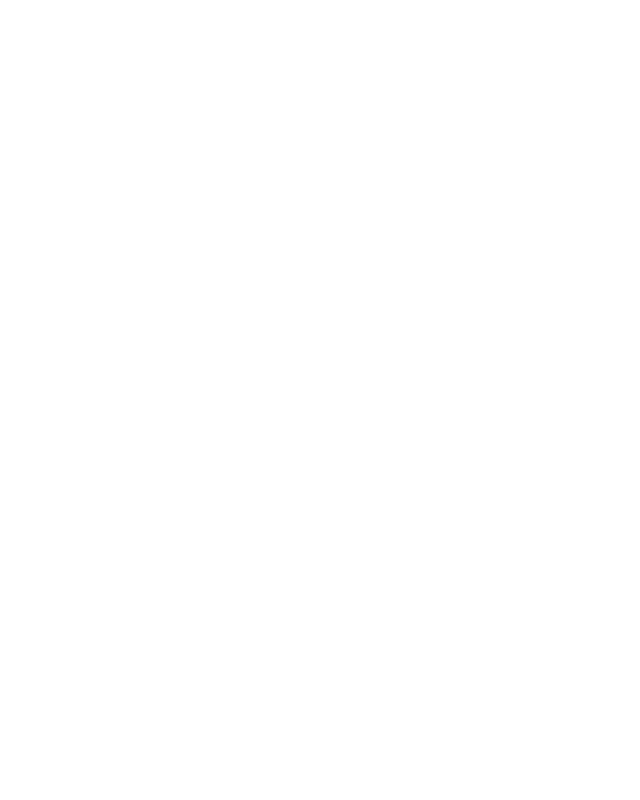
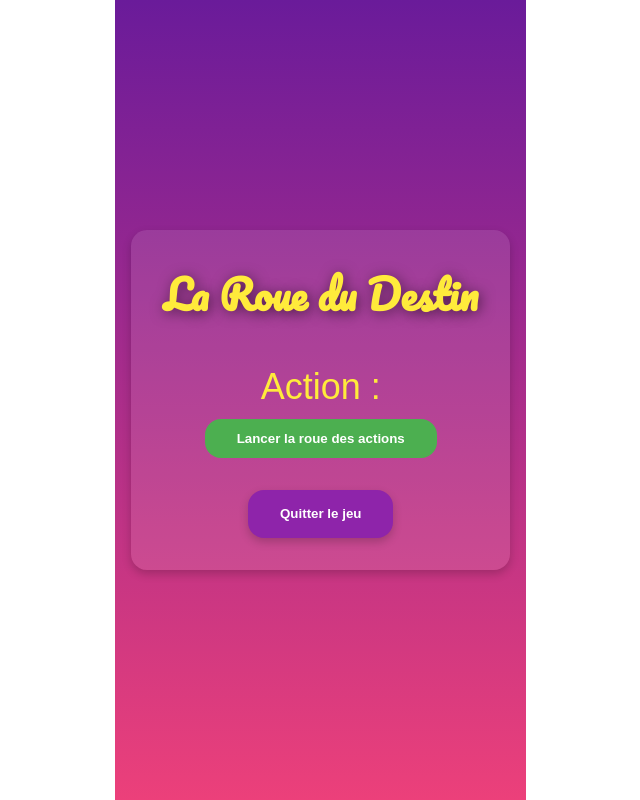
Before and after one commit to benj-b/apero-royale, a Vue app: page /roue-du-destin in a window 1280 px wide. Before the commit this address had no page. Shown: the whole page, without its empty margins (114-754 px from the left). Built offline with nearby package versions, Linux system fonts and the light colour scheme; the HTML template or start-up script is replaced by a standard one.

Commit message:
add new game - wheel of destiny

```diff
--- a/src/router/index.ts
+++ b/src/router/index.ts
@@ -6,6 +6,7 @@
 import RecapView from '@/views/Recap.vue'
 import Purple from '@/views/Purple.vue'
 import GameRules from '@/views/GameRules.vue'
+import WheelOfDestiny from '@/views/WheelOfDestiny.vue'
 
 const router = createRouter({
   history: createWebHistory(import.meta.env.BASE_URL),
@@ -45,6 +46,11 @@
       name: 'GameRules',
       component: GameRules,
     },
+    {
+      path: '/roue-du-destin',
+      name: 'Roue du destin',
+      component: WheelOfDestiny,
+    },
   ],
 })
 
--- a/src/views/GameModes.vue
+++ b/src/views/GameModes.vue
@@ -10,6 +10,12 @@
         <h2 class="game-title">Purple</h2>
         <p class="game-description">
           Arriveras-tu à les cartes ? Attention le total peut devenir salé !
+        </p>
+      </div>
+      <div class="game-card" @click="goToGameRules('wheel-of-destiny')">
+        <h2 class="game-title">La Roue du Destin</h2>
+        <p class="game-description">
+          Laisse le destin décider : une action et un joueur choisis au hasard !
         </p>
       </div>
     </div>
--- a/src/views/GameRules.vue
+++ b/src/views/GameRules.vue
@@ -34,6 +34,12 @@
           '<i>Un jeu de cartes où chaque pari peut tout changer !</i> <br>Dans Purple, le but est simple : <strong>parie sur la prochaine carte qui va sortir.</strong> Sera-t-elle 🔴 ou ⚫ ? ➕ ou ➖ grande que la précédente ? Mais attention, tu dois poser 3 cartes avant de pouvoir envoyer la bombe à ton voisin. Chaque pari te rapproche de la cuite ! Sauras-tu jouer avec le feu sans te brûler ? 🔥🎴',
         class: 'purple-game',
       },
+      'wheel-of-destiny': {
+        name: 'La Roue du Destin',
+        description:
+          '<i>Un jeu où le destin décide pour toi !</i> <br>Dans ce jeu, tu dois faire tourner la roue pour découvrir une action à réaliser et un joueur à désigner. <strong>Prêt à laisser le destin décider de ton sort ?</strong>',
+        class: 'wheel-of-destiny-game',
+      },
     }
 
     // Récupérer les informations du jeu depuis les paramètres de la route
@@ -58,13 +64,20 @@
     }
 
     const startGame = () => {
-      if (gameName.value == 'purple') {
-        router.push('/purple')
-      } else
-        router.push({
-          path: '/game-settings',
-          query: { gameName: gameName.value },
-        })
+      switch (gameName.value) {
+        case 'purple':
+          router.push('/purple')
+          break
+        case 'wheel-of-destiny':
+          router.push('/roue-du-destin')
+          break
+        default:
+          router.push({
+            path: '/game-settings',
+            query: { gameName: gameName.value },
+          })
+          break
+      }
     }
 
     const goBack = () => {
--- /dev/null
+++ b/src/views/WheelOfDestiny.vue
@@ -0,0 +1,160 @@
+<template>
+  <div class="outer-container">
+    <div class="container">
+      <h1 class="title">La Roue du Destin</h1>
+      <div class="roulette-container">
+        <div v-if="!isSpinning" class="roulette">
+          <h2>Action : {{ selectedAction }}</h2>
+          <button class="spin-button" @click="spinActionWheel">Lancer la roue des actions</button>
+        </div>
+        <div v-if="isSpinning" class="roulette spinning">
+          <p>La roue tourne...</p>
+        </div>
+      </div>
+
+      <div v-if="selectedAction && !isPlayerSpinning" class="roulette-container">
+        <h2>Joueur : {{ selectedPlayer }}</h2>
+        <button class="spin-button" @click="spinPlayerWheel">Lancer la roue des joueurs</button>
+      </div>
+
+      <div v-if="isPlayerSpinning" class="roulette spinning">
+        <p>La roue des joueurs tourne...</p>
+      </div>
+
+      <button class="quit-button" @click="handleQuitGame">Quitter le jeu</button>
+    </div>
+  </div>
+</template>
+
+<script lang="ts">
+import { defineComponent, ref } from 'vue'
+import { useGameUtils } from '@/utils/gameUtils'
+import { useGameStore } from '@/stores/useGameStore'
+
+export default defineComponent({
+  name: 'WheelOfDestiny',
+  setup() {
+    const gameStore = useGameStore()
+    const { quitGame } = useGameUtils()
+
+    const actions = [
+      'Boire 2 gorgées',
+      'Donne 3 gorgées',
+      'Vérité : Réponds à une question',
+      'Défi : Fais un tour sur toi-même',
+      'Tous : Tout le monde boit sauf toi',
+    ]
+
+    const players = ref(gameStore.players)
+    // -----------------------------------------
+    // -------------------- TODO ---------------
+    // -----------------------------------------
+    /* dans la vue reacp on rajoute 2 boutons,
+        1. pour changer de jeu (qui fait revenir a /game-modes)
+        2. pour revenir au menu principal et changer la liste des joueurs (qui fait revenir a /)
+    */
+
+    const selectedAction = ref('')
+    const selectedPlayer = ref('')
+    const isSpinning = ref(false)
+    const isPlayerSpinning = ref(false)
+
+    const spinActionWheel = () => {
+      isSpinning.value = true
+      setTimeout(() => {
+        const randomIndex = Math.floor(Math.random() * actions.length)
+        selectedAction.value = actions[randomIndex]
+        isSpinning.value = false
+      }, 2000) // Durée de l'animation
+    }
+
+    const spinPlayerWheel = () => {
+      isPlayerSpinning.value = true
+      setTimeout(() => {
+        const randomIndex = Math.floor(Math.random() * players.value.length)
+        selectedPlayer.value = players.value[randomIndex]
+        isPlayerSpinning.value = false
+      }, 2000) // Durée de l'animation
+    }
+
+    const handleQuitGame = () => {
+      quitGame()
+    }
+
+    return {
+      actions,
+      players,
+      selectedAction,
+      selectedPlayer,
+      isSpinning,
+      isPlayerSpinning,
+      spinActionWheel,
+      spinPlayerWheel,
+      handleQuitGame,
+    }
+  },
+})
+</script>
+
+<style scoped>
+.outer-container {
+  display: flex;
+  justify-content: center;
+  align-items: center;
+  min-height: 100vh;
+  background: linear-gradient(to bottom, #6a1b9a, #ec407a);
+  padding: 1rem;
+}
+
+.container {
+  max-width: 600px;
+  width: 100%;
+  background: rgba(255, 255, 255, 0.1);
+  color: white;
+  padding: 2rem;
+  font-family: 'Arial', sans-serif;
+  border-radius: 1rem;
+  box-shadow: 0px 4px 10px rgba(0, 0, 0, 0.2);
+  text-align: center;
+}
+
+.title {
+  font-size: 2.5rem;
+  font-weight: bold;
+  margin-bottom: 1.5rem;
+  color: #ffeb3b;
+}
+
+.roulette-container {
+  margin: 2rem 0;
+}
+
+.roulette {
+  font-size: 1.5rem;
+  font-weight: bold;
+  color: #ffeb3b;
+}
+
+.roulette.spinning {
+  font-size: 1.2rem;
+  color: #f8bbd0;
+}
+
+.spin-button {
+  background-color: #4caf50;
+  color: white;
+  padding: 0.75rem 2rem;
+  border-radius: 1rem;
+  font-weight: bold;
+  cursor: pointer;
+  transition:
+    background-color 0.3s ease,
+    transform 0.3s ease;
+  border: none;
+}
+
+.spin-button:hover {
+  background-color: #66bb6a;
+  transform: scale(1.05);
+}
+</style>
```
